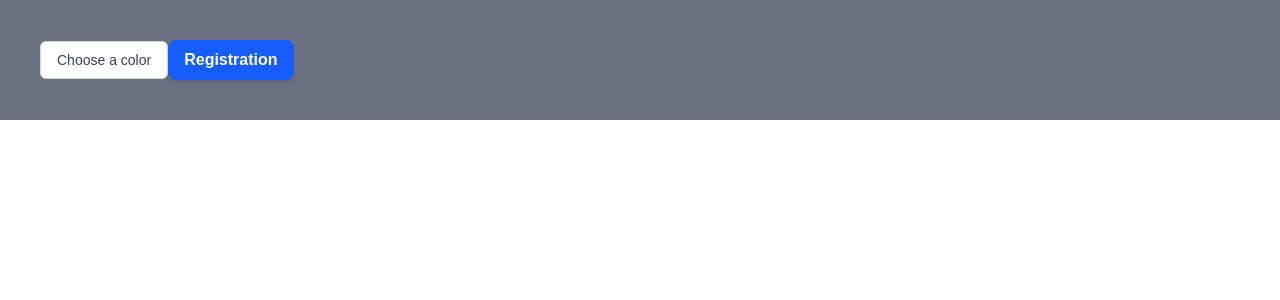
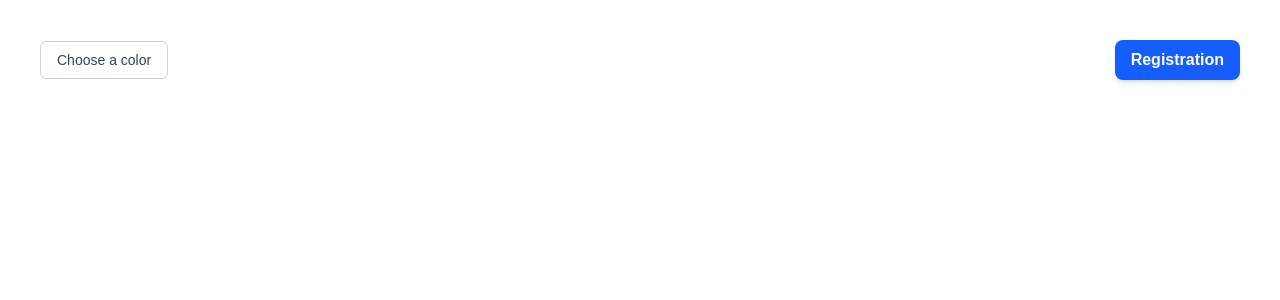
Before and after one commit to MosilevichS/SadBatyaProject, a Next.js app: page / in a window 1280 px wide. Shown: the top 300 px of the page. Built offline with nearby package versions, Linux system fonts and the light colour scheme.

Commit message:
refactor: added color choice for header

```diff
--- a/package.json
+++ b/package.json
@@ -11,6 +11,7 @@
   "dependencies": {
     "@hookform/resolvers": "^5.0.1",
     "@reduxjs/toolkit": "^2.8.2",
+    "clsx": "^2.1.1",
     "next": "15.3.2",
     "next-redux-wrapper": "^8.1.0",
     "react": "^19.0.0",
--- a/src/widgets/header/header.tsx
+++ b/src/widgets/header/header.tsx
@@ -5,6 +5,7 @@ import {close, open} from "../../store/modalSlice";
 import {AppDispatch, RootState} from "../../store/store";
 import Form from "../../features/form/form";
 import DropDown from "../setBodyColor/setBodyColor";
+import clsx from 'clsx';
 
 export const Header = () => {
     const bgColor = useSelector((state) => state.header.bgColor);
@@ -13,10 +14,9 @@ export const Header = () => {
 
     return (
         <header
-            className="p-10 flex
-        {/*justify-center */}
-        {/*/!*items-center*/}
-         bg-gray-500"
+            className={clsx(
+  'p-10', 'flex', 'justify-between',
+      bgColor)}
 
         >
             <DropDown/>
```
Also changed, not shown: 1 other file (tests, documents, lock files or other folders).
